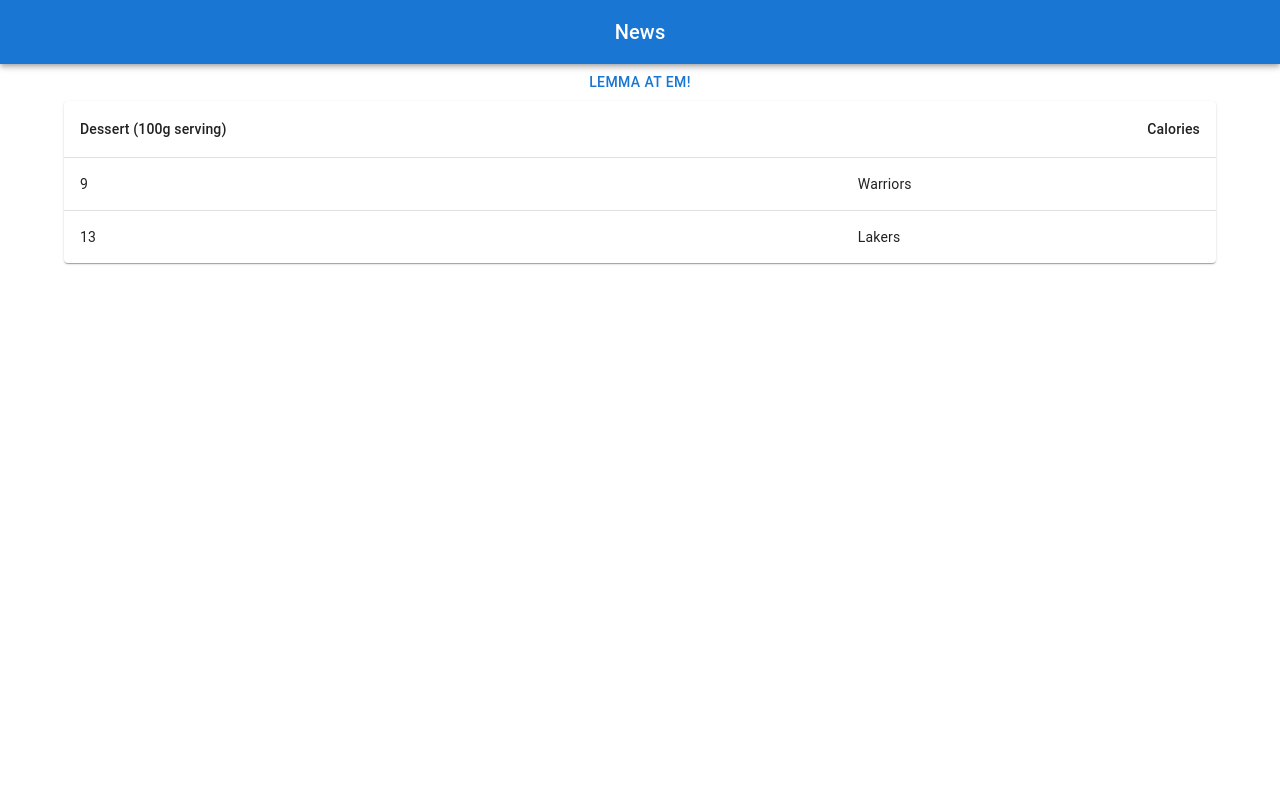
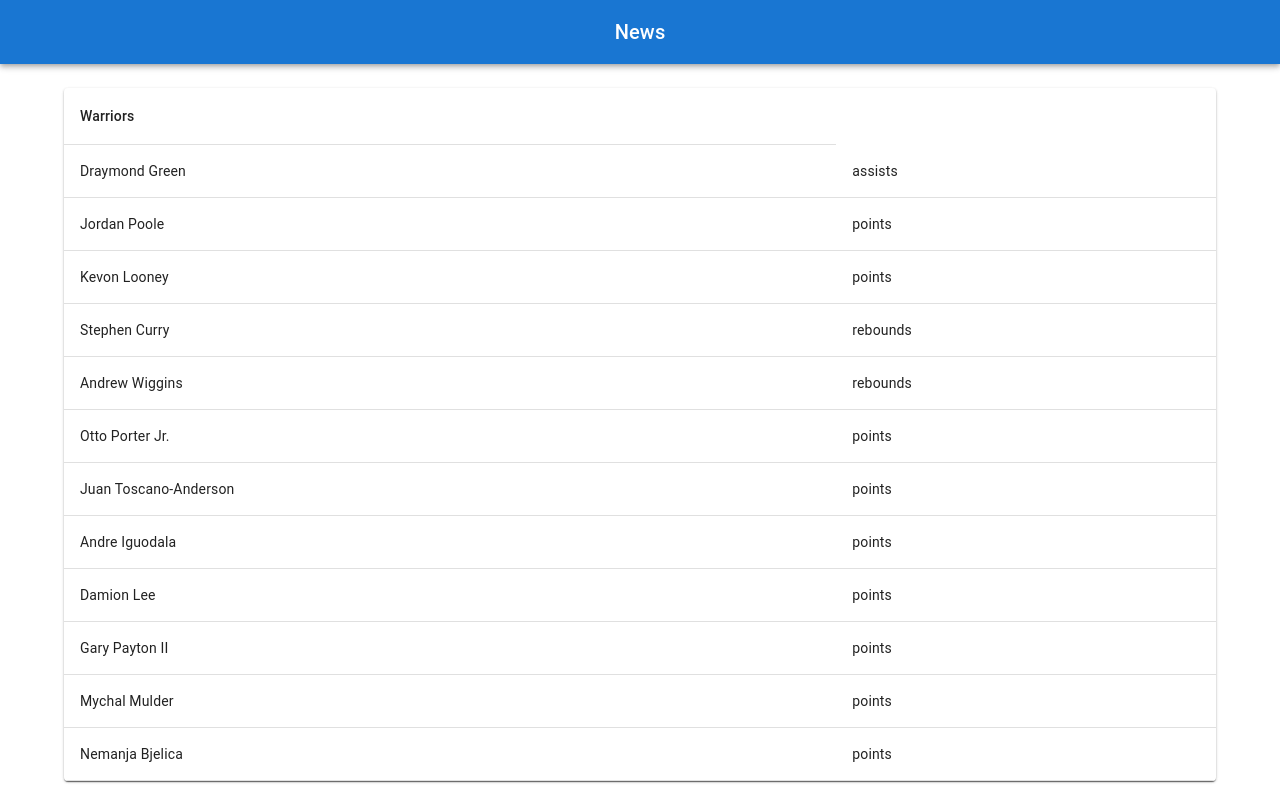
Before and after one commit to chyde/hyde-with-the-swish, a React (Create React App) app: page / in a window 1280 px wide. Shown: the top 800 px of the page. Built offline with nearby package versions, Linux system fonts and the light colour scheme.

Commit message:
wip reassigning component roles

```diff
--- a/src/App.tsx
+++ b/src/App.tsx
@@ -4,7 +4,7 @@
 import { Button, Container } from "@mui/material";
 
 import { TeamsPlayersPropsProvider } from "./utils/TeamsPlayersProvider";
-import PropsTable from "./components/PropsTable";
+import GameContainer from "./components/GameContainer";
 import HeaderAppBar from "./components/HeaderAppBar";
 
 function App() {
@@ -13,14 +13,7 @@
       <HeaderAppBar />
       <Container>
         <TeamsPlayersPropsProvider>
-          <Button
-            onClick={() => {
-              console.log("Clicky");
-            }}
-          >
-            Lemma at em!
-          </Button>
-          <PropsTable />
+          <GameContainer />
         </TeamsPlayersPropsProvider>
       </Container>
     </div>
--- a/src/components/GameContainer.tsx
+++ b/src/components/GameContainer.tsx
@@ -1,17 +1,27 @@
 import { Grid, Paper } from "@mui/material";
-import // createContext,
-// useContext,
-// useEffect,
-// useState,
-// ReactNode,
-"react";
+import React from "react";
+import { Team, useTeamsPlayersProps } from "../utils/TeamsPlayersProvider";
+import TeamPropsTable from "./TeamPropsTable";
 
 export default function GameContainer() {
-  // const teams = useTeamsPlayersProps();
+  const teams = useTeamsPlayersProps();
+  // TODO: "Loading..." state needs to  be implemented
+  const teamIds = teams ? Object.keys(teams) : [];
+
   return (
     <Grid container spacing={2}>
-      <Grid item xs={6} md={8}>
-        <Paper>xs=6 md=8</Paper>
+      <Grid item xs={12}>
+        {teamIds.map((teamId) => {
+          const team = teams ? teams[teamId] : null;
+          if (team !== null)
+            return (
+              teams && (
+                <Paper>
+                  <TeamPropsTable team={team} />
+                </Paper>
+              )
+            );
+        })}
       </Grid>
     </Grid>
   );
--- a/src/components/PropsTable.tsx
+++ /dev/null
@@ -1,54 +0,0 @@
-import {
-  TableContainer,
-  Paper,
-  Table,
-  TableHead,
-  TableRow,
-  TableCell,
-  TableBody,
-} from "@mui/material";
-import {
-  JSXElementConstructor,
-  ReactElement,
-  ReactNode,
-  ReactPortal,
-  useContext,
-} from "react";
-
-import { useTeamsPlayersProps } from "../utils/TeamsPlayersProvider";
-
-export default function PropsTable() {
-  const teams = useTeamsPlayersProps();
-  // TODO: "Loading..." state needs to  be implemented
-  const teamIds = teams ? Object.keys(teams) : [];
-
-  return (
-    <TableContainer component={Paper}>
-      <Table sx={{ minWidth: 650 }} aria-label="simple table">
-        <TableHead>
-          <TableRow>
-            <TableCell>Dessert (100g serving)</TableCell>
-            <TableCell align="right">Calories</TableCell>
-          </TableRow>
-        </TableHead>
-        <TableBody>
-          {teams && teamIds && teamIds.length
-            ? teamIds.map((teamId) => (
-                <TableRow
-                  key={teamId}
-                  sx={{ "&:last-child td, &:last-child th": { border: 0 } }}
-                >
-                  <TableCell component="th" scope="row">
-                    {teamId}
-                  </TableCell>
-                  <TableCell component="th" scope="row">
-                    {teams[teamId]?.teamNickname}
-                  </TableCell>
-                </TableRow>
-              ))
-            : null}
-        </TableBody>
-      </Table>
-    </TableContainer>
-  );
-}
--- /dev/null
+++ b/src/components/TeamPropsTable.tsx
@@ -0,0 +1,47 @@
+import {
+  TableContainer,
+  Paper,
+  Table,
+  TableHead,
+  TableRow,
+  TableCell,
+  TableBody,
+} from "@mui/material";
+import {
+  JSXElementConstructor,
+  ReactElement,
+  ReactNode,
+  ReactPortal,
+  useContext,
+} from "react";
+
+import {
+  useTeamsPlayersProps,
+  Team,
+  Player,
+} from "../utils/TeamsPlayersProvider";
+
+export default function TeamPropsTable({ team }: { team: Team }) {
+  return (
+    <TableContainer component={Paper} sx={{ marginTop: 3 }}>
+      <Table sx={{ minWidth: 650 }} aria-label="simple table">
+        <TableHead>
+          <TableRow>
+            <TableCell>{team.teamNickname}</TableCell>
+          </TableRow>
+        </TableHead>
+        <TableBody>
+          {Object.keys(team.players).map((playerId) => {
+            const player: Player = team.players[playerId];
+            return (
+              <TableRow>
+                <TableCell>{player.playerName}</TableCell>
+                <TableCell>{player.props[0].statType}</TableCell>
+              </TableRow>
+            );
+          })}
+        </TableBody>
+      </Table>
+    </TableContainer>
+  );
+}
```
